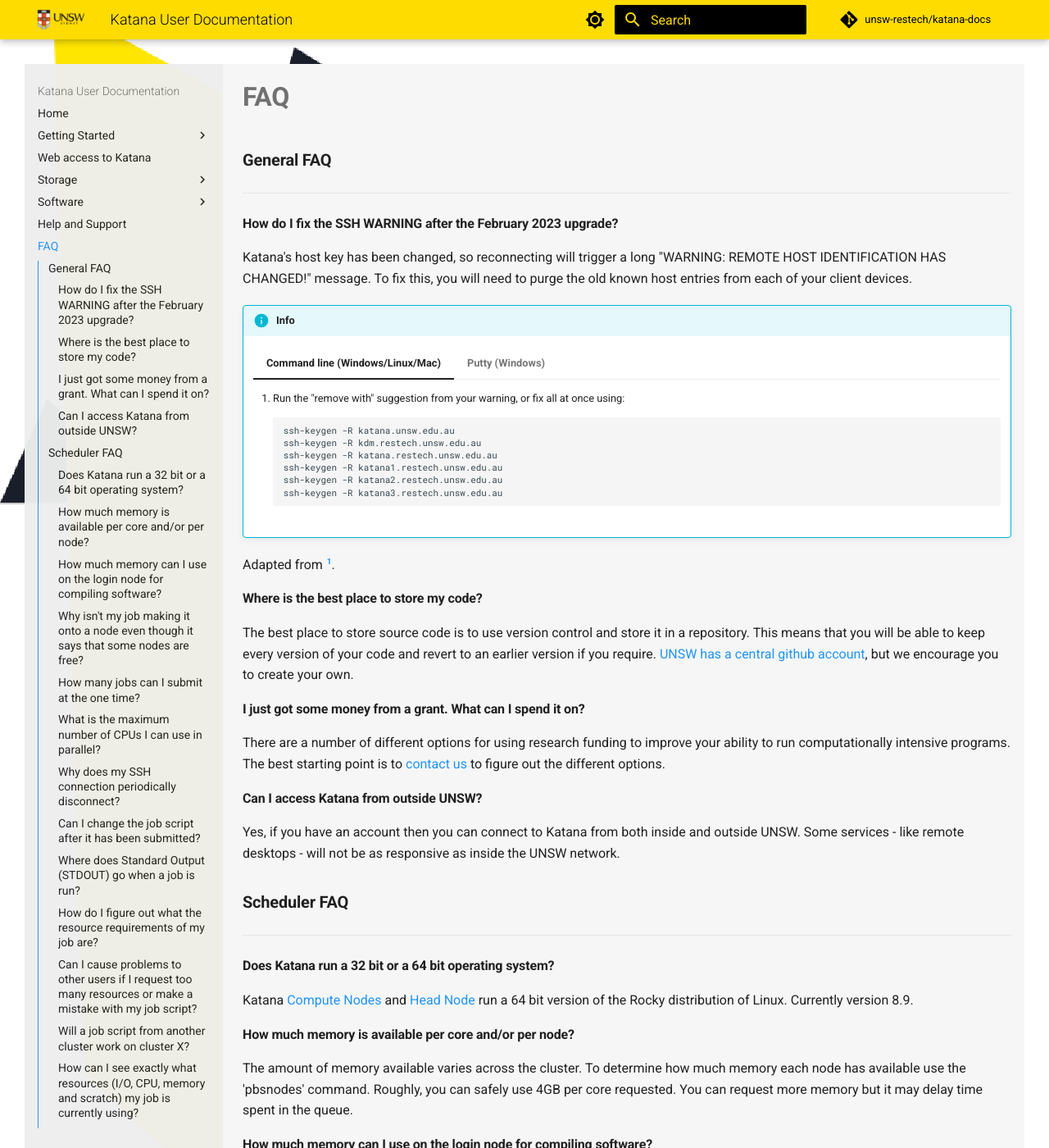
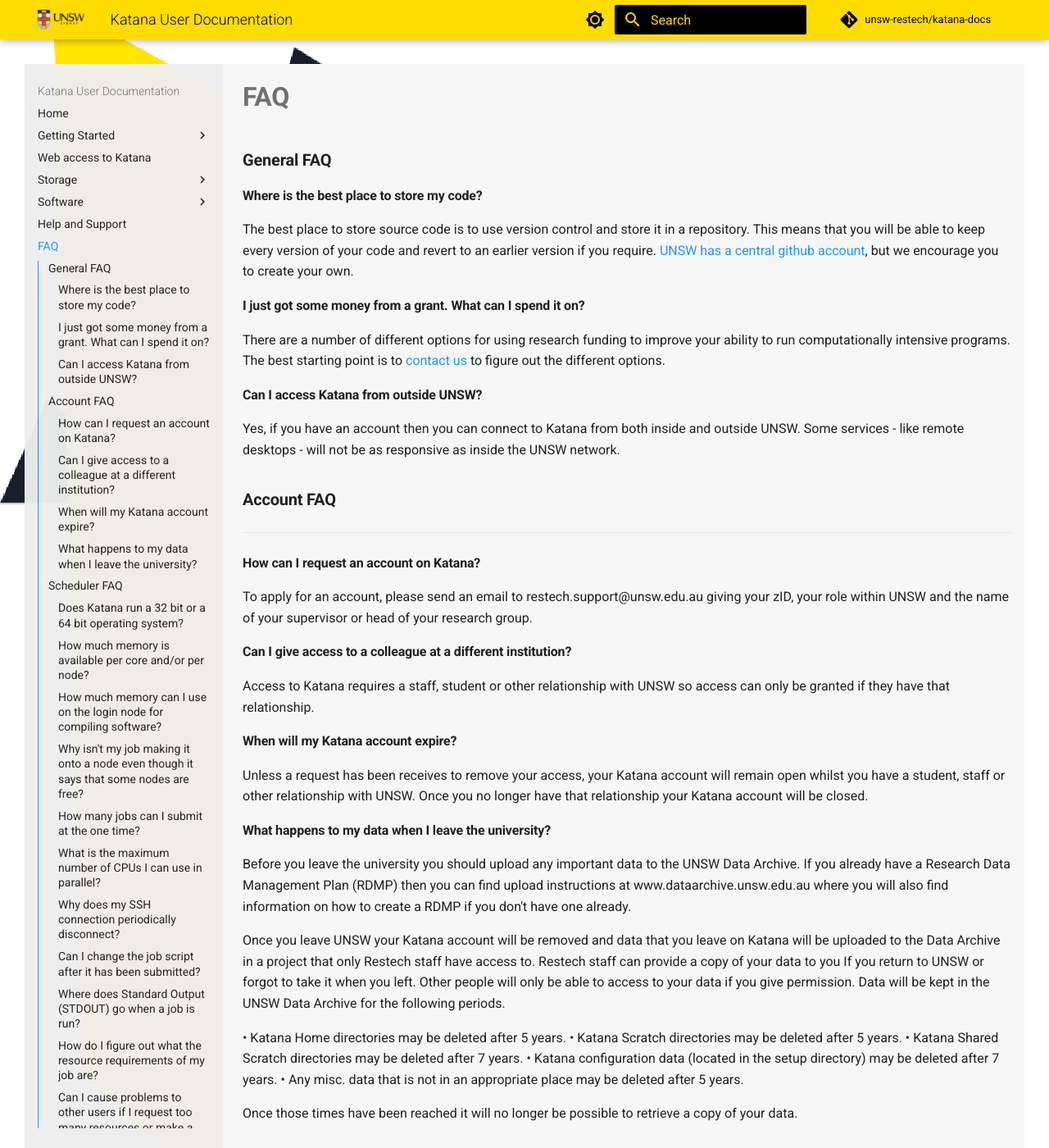
Before and after one commit to unsw-restech/unsw-restech.github.io, an MkDocs documentation site: the page built from docs/help_support/faq.md, in a window 1280 px wide and 1400 px high. Shown: the whole window at 82% size. Built offline with MkDocs 1.6.1 and Material for MkDocs 9.7.7, drawn with Linux system fonts in a browser that asks for light colours; comment, search, counter and statistics services are not loaded; some of the changed text lies outside the part shown.

Commit message:
Update faq.md
Added information and removed old information.

````diff
--- a/docs/help_support/faq.md
+++ b/docs/help_support/faq.md
@@ -1,40 +1,52 @@
 title: FAQ
+
 
 ### **General FAQ**
 
----
-
-#### How do I fix the SSH WARNING after the February 2023 upgrade?
-
-Katana's host key has been changed, so reconnecting will trigger a long "WARNING: REMOTE HOST IDENTIFICATION HAS CHANGED!" message.
-To fix this, you will need to purge the old known host entries from each of your client devices.
-
-!!! info
-    === "Command line (Windows/Linux/Mac)"
-        1. Run the "remove with" suggestion from your warning, or fix all at once using:
-        ``` sh
-        ssh-keygen -R katana.unsw.edu.au
-        ssh-keygen -R kdm.restech.unsw.edu.au
-        ssh-keygen -R katana.restech.unsw.edu.au
-        ssh-keygen -R katana1.restech.unsw.edu.au
-        ssh-keygen -R katana2.restech.unsw.edu.au
-        ssh-keygen -R katana3.restech.unsw.edu.au
-        ```
-    === "Putty (Windows)"
-        1. Search and open regedit.exe
-        2. Navigate to HKEY_CURRENT_USER/SOFTWARE/SimonTatham/PuTTy/SshHostKeys
-        3. Right click on any katana/kdm keys and click delete
-Adapted from [^1].
-[^1]: https://www.rit.edu/researchcomputing/instructions/Clearing-the-known_hosts-SSH-File
-
 #### Where is the best place to store my code?
-The best place to store source code is to use version control and store it in a repository.  This means that you will be able to keep every version of your code and revert to an earlier version if you require. [UNSW has a central github account](https://research.unsw.edu.au/github), but we encourage you to create your own.
+The best place to store source code is to use version control and store it in a repository.  This means that you will be able to
+keep every version of your code and revert to an earlier version if you require. [UNSW has a central github account](https://research.unsw.edu.au/github),
+but we encourage you to create your own.
 
 #### I just got some money from a grant. What can I spend it on?
 There are a number of different options for using research funding to improve your ability to run computationally intensive programs. The best starting point is to [contact us](./index#contact-the-research-technology-services-team) to figure out the different options.
 
 #### Can I access Katana from outside UNSW?
 Yes, if you have an account then you can connect to Katana from both inside and outside UNSW. Some services - like remote desktops - will not be as responsive as inside the UNSW network.
+
+### **Account FAQ**
+
+---
+#### How can I request an account on Katana?
+To apply for an account, please send an email to restech.support@unsw.edu.au giving your zID, your role within UNSW and the name of your supervisor or head of your research group.
+
+#### Can I give access to a colleague at a different institution?
+Access to Katana requires a staff, student or other relationship with UNSW so access can only be granted if they have that relationship.
+
+#### When will my Katana account expire?
+
+Unless a request has been receives to remove your access, your Katana account will remain open
+whilst you have a student, staff or other relationship with UNSW. Once you no longer
+have that relationship your Katana account will be closed.
+
+#### What happens to my data when I leave the university?
+
+Before you leave the university you should upload any important data to the UNSW Data Archive. If you already have a Research Data Management Plan (RDMP)
+then you can find upload instructions at www.dataarchive.unsw.edu.au where you will also find information on how to create a RDMP if you don't have one already.
+
+Once you leave UNSW your Katana account will be removed and data that you leave on Katana will be uploaded to the Data Archive in a
+project that only Restech staff have access to. Restech staff can provide a copy of your data to you If you return to UNSW or forgot
+to take it when you left. Other people will only be able to access to your data if you give permission.
+Data will be kept in the UNSW Data Archive for the following periods.
+
+•	Katana Home directories may be deleted after 5 years.
+•	Katana Scratch directories may be deleted after 5 years.
+•	Katana Shared Scratch directories may be deleted after 7 years.
+•	Katana configuration data (located in the setup directory) may be deleted after 7 years.
+•	Any misc. data that is not in an appropriate place may be deleted after 5 years.
+
+Once those times have been reached it will no longer be possible to retrieve a copy of your data.
+
 
 ### **Scheduler FAQ**
 
````
Also changed, not shown: other parts of docs/help_support/faq.md (+7 -3 lines).
